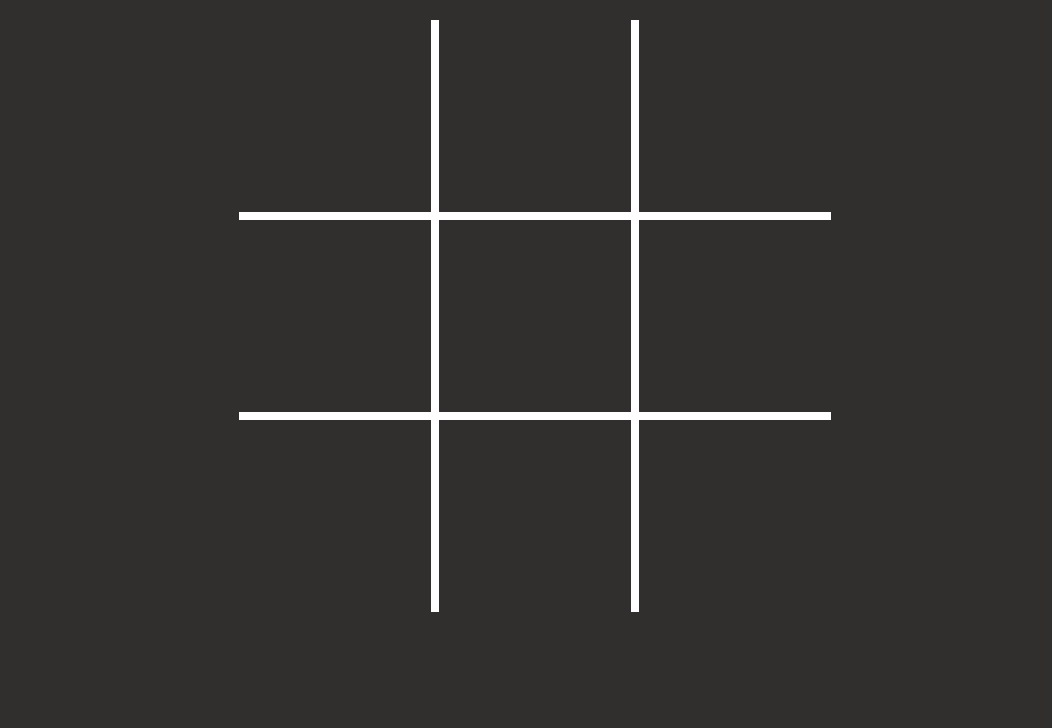
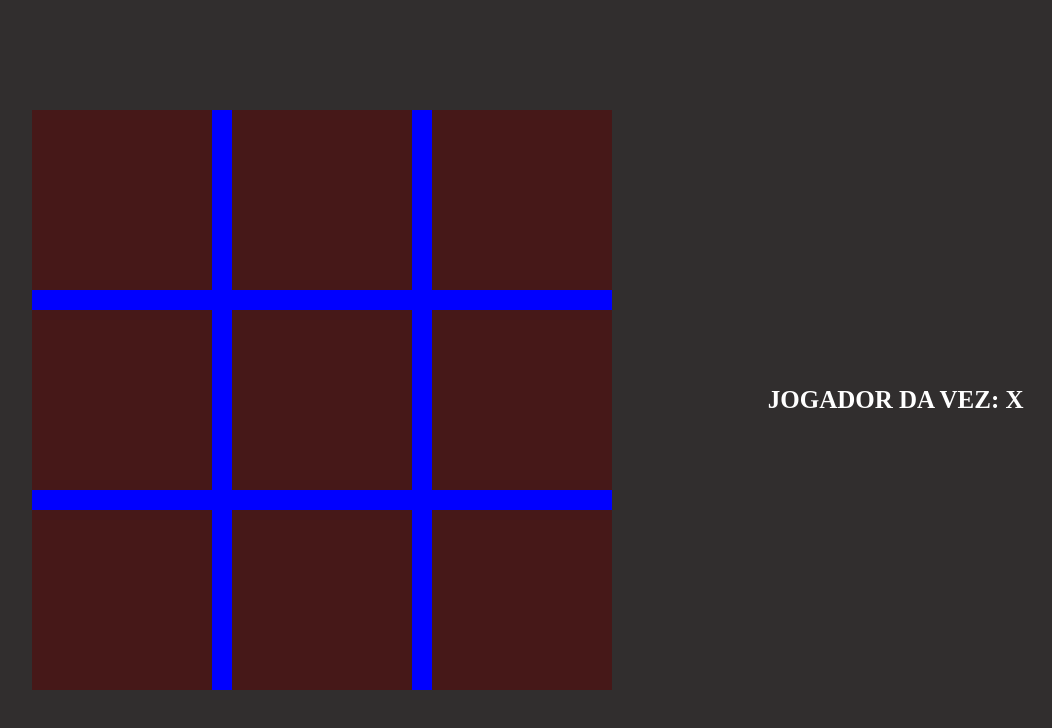
Before and after one commit to samuel-gustavo/Jogo-da-Velha-JS, a plain HTML site: page index.html in a window 1280 px wide. Shown: the whole page, without its empty margins (101-1153 px from the left). Drawn offline with Linux system fonts and the light colour scheme.

Commit message:
Re-estruturação do Jogo

```diff
--- a/index.html
+++ b/index.html
@@ -5,47 +5,24 @@
     <meta name="viewport" content="width=device-width, initial-scale=1.0">
     <title>Jogo da Velha JS</title>
     <link rel="stylesheet" href="style.css">
-    <script src="script.js"></script>
 </head>
 <body>
-    <div class="main">
-        <table class="table">
-            <tr>
-                <td id="p0-0">
-                    <div onclick=""></div>
-                </td>
-                <td id="p0-1">
-                    <div onclick=""></div>
-                </td>
-                <td id="p0-2">
-                    <div onclick=""></div>
-                </td>
-            </tr>
-
-            <tr>
-                <td id="p1-0">
-                    <div onclick=""></div>
-                </td>
-                <td id="p1-1">
-                    <div onclick=""></div>
-                </td>
-                <td id="p1-2">
-                    <div onclick=""></div>
-                </td>
-            </tr>
-
-            <tr>
-                <td id="p2-0">
-                    <div onclick=""></div>
-                </td>
-                <td id="p2-1">
-                    <div onclick=""></div>
-                </td>
-                <td id="p2-2">
-                    <div onclick=""></div>
-                </td>
-            </tr>
-        </table>
+    <main>
+        <div class="game">
+            <button data-i="1"></button>
+            <button data-i="2"></button>
+            <button data-i="3"></button>
+            <button data-i="4"></button>
+            <button data-i="5"></button>
+            <button data-i="6"></button>
+            <button data-i="7"></button>
+            <button data-i="8"></button>
+            <button data-i="9"></button>
+        </div>
+    </main>
+    <div class="controlPlayer">
+        <h2 class="currentPlayer">JOGADOR DA VEZ: X</h2>
     </div>
+    <script src="script.js"></script>
 </body>
 </html>
--- /dev/null
+++ b/script.js
@@ -0,0 +1,62 @@
+const currentPlayer = document.querySelector(".currentPlayer");
+
+let selected;
+let player = "X";
+
+let positions = [
+    [1, 2, 3],
+    [4, 5, 6],
+    [7, 8, 9],
+    [1, 4, 7],
+    [2, 5, 8],
+    [3, 6, 9],
+    [1, 5, 9],
+    [3, 5, 7],
+];
+
+function init() {
+    selected = [];
+
+    currentPlayer.innerHTML = `JOGADOR DA VEZ: ${player}`;
+
+    document.querySelectorAll(".game button").forEach((item) => {
+        item.innerHTML = "";
+        item.addEventListener("click", newMove);
+    });
+}
+
+init();
+
+function newMove(e) {
+    const index = e.target.getAttribute("data-i");
+    e.target.innerHTML = player;
+    e.target.removeEventListener("click", newMove);
+    selected[index] = player;
+
+    setTimeout(() => {
+        check();
+    }, [100]);
+
+    player = player === "X" ? "O" : "X";
+    currentPlayer.innerHTML = `JOGADOR DA VEZ: ${player}`;
+}
+
+function check() {
+    let playerLastMove = player === "X" ? "O" : "X";
+
+    const items = selected.map((item, i) => [item, i]).filter((item) => item[0] === playerLastMove).map((item) => item[1]);
+
+    for(pos of positions) {
+        if(pos.every((item) => items.includes(item))){
+            alert("O JOGADOR " + playerLastMove + " GALHOU!")
+            init();
+            return;
+        }
+    }
+
+    if(selected.filter((item) => item).length === 9) {
+        alert("DEU EMPATE!");
+        init();
+        return;
+    }
+}
--- a/style.css
+++ b/style.css
@@ -1,83 +1,59 @@
-body{
+* {
     margin: 0;
     padding: 0;
-    background-color: #312e2e;
-    display: flex;
-    justify-content: center;
 }
 
-.main{
-    margin-top: 20px;
-    width: 600px;
-    height: 600px;
-}
-
-.table {
-    border-collapse: collapse;
-    border-spacing: 0;
-}
-
-.table td{
-    border: 8px solid white;
-}
-
-.table tr td div{
-    height: 190px;
-    width: 190px;
+body{
+    height: 100vh;
     background-color: #312e2e;
     display: flex;
     align-items: center;
-    justify-content: center;
+    justify-content: space-evenly;
 }
 
-.table tr td div p{
-    font-size: 70pt;
+.main {
+    flex-direction: column;
+    gap: 5;
+}
+
+.game {
+    height: 580px; /* 580 */
+    width: 580px; /* 580 */
+    display: grid;
+    grid-template-columns: 1fr 1fr 0fr ;
+    grid-template-rows: 1fr 1fr;
+    background-color: blue;
+}
+
+.game button {
+    height: 180px; /* 180 */
+    width: 180px; /* 180 */
+    margin: 0px 0px 0px 0px;
+    padding: -5px;
+    cursor: pointer;
+    background-color: #461818;
+    font-size: 70px;
+    color: white;
+    border: none;
+}
+
+button:hover {
+    background-color: rgb(109, 128, 128);
+}
+
+.checkoutPlayer {
     color: white;
 }
 
-.table tr td div:hover{
-    height: 190px;
-    width: 190px;
-    background-color: #85b8ad;
+.controlPlayer {
+    display: flex;
+    align-items: center;
+    justify-content: center;
+    height: 100px;
+    width: 300px;
 }
 
-#p0-0{
-    border-top: 0px;
-    border-left: 0px;
+h2 {
+    color: white;
+    font-size: 25px;
 }
-
-#p0-1{
-    border-top: 0px;
-}
-
-#p0-2{
-    border-top: 0px;
-    border-right: 0px;
-}
-
-#p1-0{
-    border-left: 0px;
-}
-
-#p1-1{
-    border-top: 0px;
-    border-right: 0px;
-}
-
-#p1-2{
-    border-right: 0px;
-}
-
-#p2-0{
-    border-bottom: 0px;
-    border-left: 0px;
-}
-
-#p2-1{
-    border-bottom: 0px;
-}
-
-#p2-2{
-    border-bottom: 0px;
-    border-right: 0px;
-}
```
Also changed, not shown: javascript.js (deleted).
